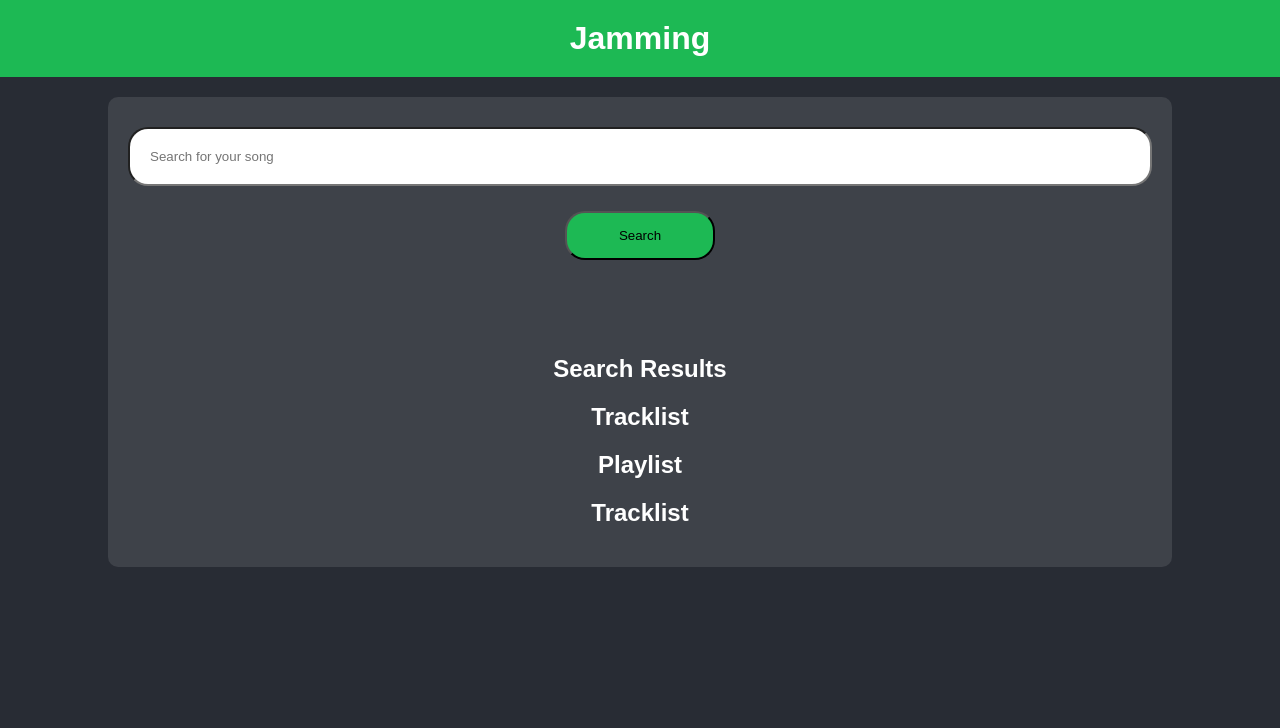
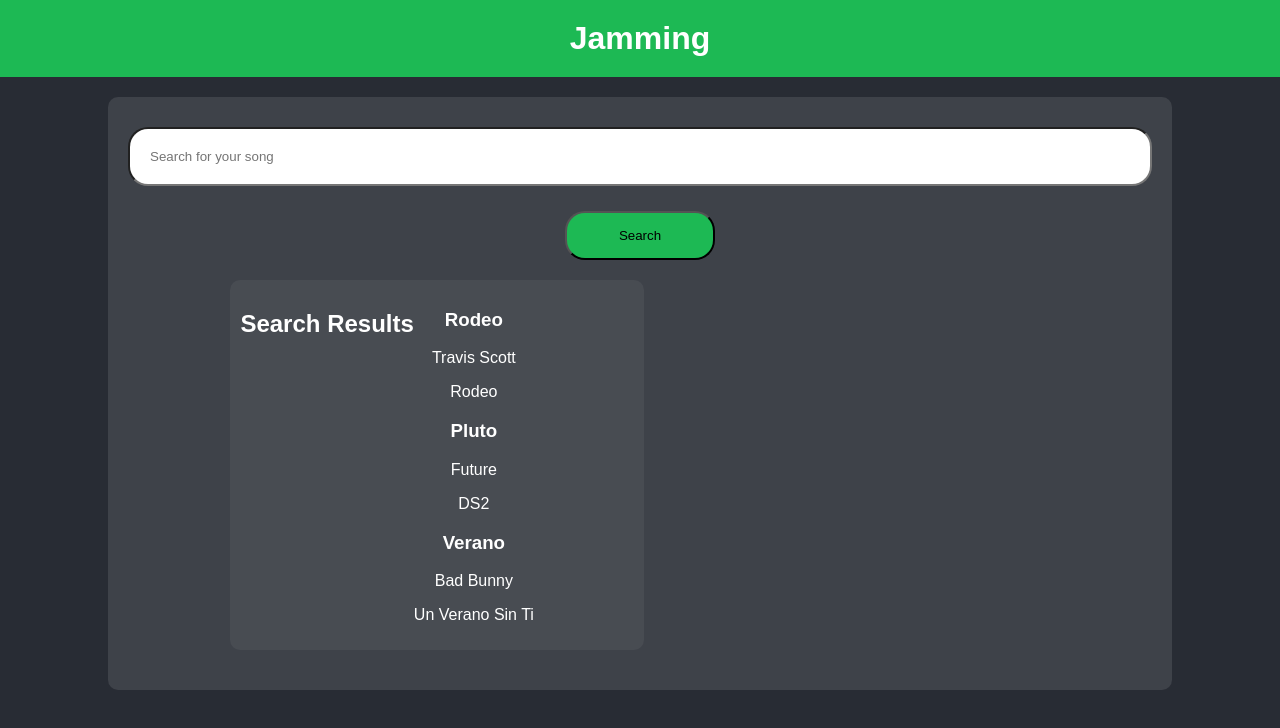
Before and after one commit to jorgecanseco-gh/Jamming-Project, a React (Create React App) app: page / in a window 1280 px wide. Shown: the top 728 px of the page. Built offline with nearby package versions, Linux system fonts and the light colour scheme.

Commit message:
Add styles and create functionality for the Search bar and track components

```diff
--- a/src/App.js
+++ b/src/App.js
@@ -1,4 +1,4 @@
-import React from 'react';
+import React, { useState } from 'react';
 import styles from './App.module.css'
 import SearchBar from './Components/SearchBar/SearchBar';
 import SearchResults from './Components/SearchResults/SearchResults';
@@ -8,7 +8,32 @@ import Track from './Components/Track/Track';
 
 
 
+
 function App() {
+
+  const initialTracks = [
+    {
+      id: 123,
+      name: 'Rodeo',
+      artist: 'Travis Scott',
+      album: 'Rodeo'
+    },
+    {
+      id: 456,
+      name: 'Pluto',
+      artist: 'Future',
+      album: 'DS2'
+    },
+    {
+      id: 789,
+      name: 'Verano',
+      artist: 'Bad Bunny',
+      album: 'Un Verano Sin Ti'
+    }
+  ]
+
+  const [searchResults, setSearchResults] = useState(initialTracks);
+
   return (
     <div className={styles.App}>
       <header className={styles.header}>
@@ -16,11 +41,11 @@ function App() {
       </header>
       <main className={styles.main}>
         <SearchBar />
-        <SearchResults />
-        <TrackList />
-        <Playlist />
-        <TrackList/>
-        <Track />
+        <div className={styles.content}>
+          <div className={styles.searchResults}>
+            <SearchResults searchResults={searchResults} />
+          </div>
+        </div>
       </main>
     </div>
   )
--- a/src/App.module.css
+++ b/src/App.module.css
@@ -9,6 +9,34 @@
   align-items: center;
   justify-content: flex-start;
   color: white;
+}
+
+.content {
+  display: flex; /* Use flexbox to align children horizontally */
+  justify-content: space-between; /* Space between Search Results and Playlist */
+  align-items: flex-start; /* Align items at the top */
+  width: 80%; /* Match the width of the SearchBar */
+  margin: 20px auto; /* Center the content horizontally */
+}
+
+.searchResults {
+  width: 48%; /* Take up 48% of the content width */
+  display: flex;
+  flex-direction: column;
+  background-color: rgba(255, 255, 255, 0.05); /* Optional: Add a background */
+  padding: 10px;
+  border-radius: 10px;
+}
+
+.playlist {
+  width: 48%; /* Take up 48% of the content width */
+  display: flex;
+  flex-direction: column;
+  justify-content: flex-start;
+  align-items: flex-start;
+  background-color: rgba(255, 255, 255, 0.05); /* Optional: Add a background */
+  padding: 10px;
+  border-radius: 10px;
 }
 
 /* Styling for the header */
--- a/src/Components/Playlist/Playlist.js
+++ b/src/Components/Playlist/Playlist.js
@@ -8,6 +8,7 @@ function Playlist() {
         <div classNAme={styles.Playlist}>
             <h2>Playlist</h2>
             {/* Add your playlist items here */}
+            <button type='submit' className={styles.saveButton}>Save to Spotify</button>
         </div>
     )
 }
--- a/src/Components/Playlist/Playlist.module.css
+++ b/src/Components/Playlist/Playlist.module.css
@@ -0,0 +1,5 @@
+.Playlist {
+    display: flex;
+    justify-content: flex-start;
+    align-items: flex-start;
+}
--- a/src/Components/SearchResults/SearchResults.js
+++ b/src/Components/SearchResults/SearchResults.js
@@ -1,16 +1,25 @@
 import React from "react";
 import styles from './SearchResults.module.css';
+import Track from "../Track/Track";
 
 
 // Function component to display the search results
 
-function SearchResults() {
+function SearchResults({ searchResults }) {
     return (
         <div className={styles.SearchResults}>
             <h2>Search Results</h2>
-            <main>
-                {/* This is where the search results will be displayed */}
-            </main>
+            <section>
+                {searchResults.map((track) => {
+                    const { id, name, artist, album } = track;
+                    return (
+                        <div>
+                        <Track key={id} name={name} artist={artist} album={album}/>
+                        {/* Include a button to add o eliminate the track from the playlist */}
+                        </div>
+                    )
+                })}
+            </section>
         </div>
     )
 }
--- a/src/Components/SearchResults/SearchResults.module.css
+++ b/src/Components/SearchResults/SearchResults.module.css
@@ -1,3 +1,5 @@
 .SearchResults {
-    margin-top: 95px;
+    margin-top: 0;
+    display: flex;
+    justify-content: flex-start;
 }
--- a/src/Components/Track/Track.js
+++ b/src/Components/Track/Track.js
@@ -4,10 +4,12 @@ import styles from './Track.module.css';
 
 // component to display a single track
 
-function Track() {
+function Track({name, artist, album}) {
     return (
-        <div classNAme={styles.Track}>
-            {/* Track component code here */}
+        <div className={styles.Track}>
+            <h3>{name}</h3>
+            <p>{artist}</p>
+            <p>{album}</p>
         </div>
     )
 }
--- a/src/Components/Tracklist/Tracklist.module.css
+++ b/src/Components/Tracklist/Tracklist.module.css
@@ -0,0 +1,5 @@
+.tracklist {
+    display: flex;
+    flex-direction: flex-start;
+    justify-content: flex-start;
+}
```
